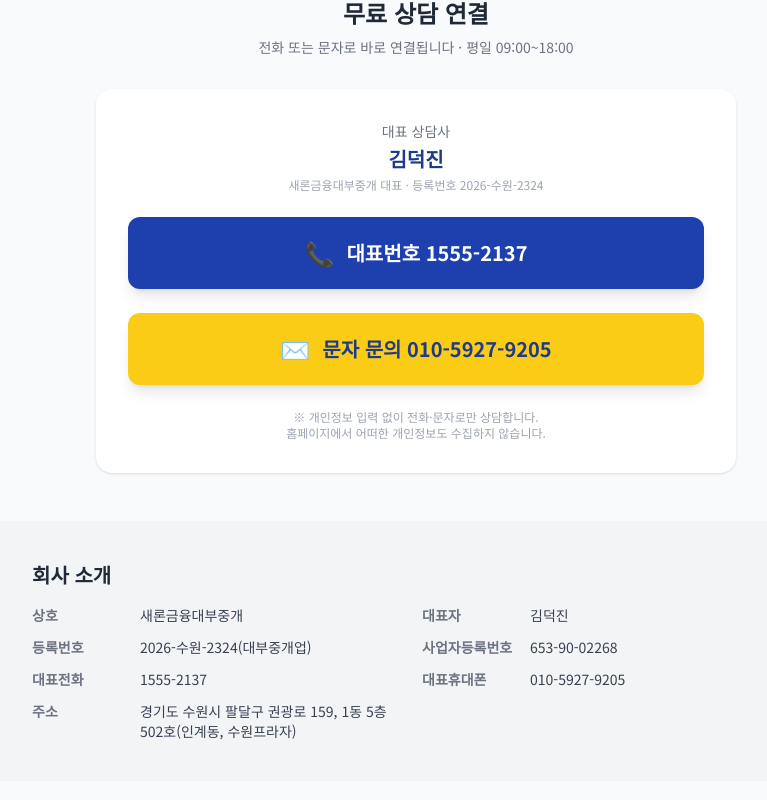
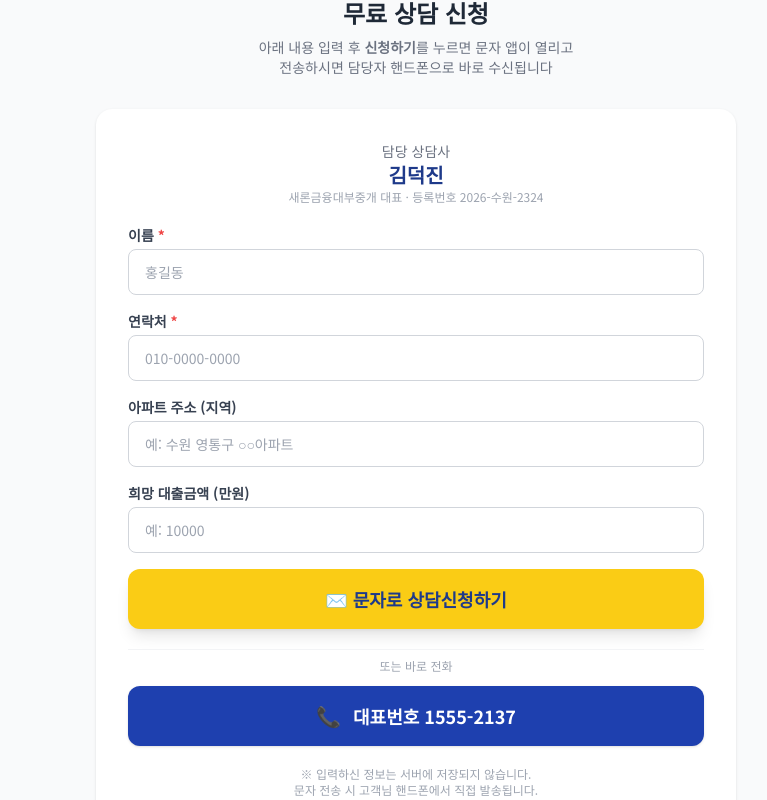
Before and after one commit to HeeJeonLee/saeloan-financial, a React (Vite) app: page / in a window 1280 px wide. Shown: the part 1600-2400 px from the top of the page, without its empty margins (224-991 px from the left). Built offline with nearby package versions, Linux system fonts and the light colour scheme.

Commit message:
feat: 무료상담신청 폼 추가 (sms: 링크로 문자 전송)

```diff
--- a/src/App.jsx
+++ b/src/App.jsx
@@ -1,4 +1,4 @@
-import React from "react";
+import React, { useState } from "react";
 import "./index.css";
 
 const SERVICES = [
@@ -25,6 +25,18 @@ const LTV_TABLE = [
 ];
 
 function App() {
+  const [form, setForm] = useState({ name: "", phone: "", addr: "", amount: "" });
+  const [sent, setSent] = useState(false);
+
+  const handleChange = (e) => setForm({ ...form, [e.target.name]: e.target.value });
+
+  const handleConsult = (e) => {
+    e.preventDefault();
+    const msg =
+      `[새론금융 무료상담신청]\n이름: ${form.name}\n연락처: ${form.phone}\n아파트주소: ${form.addr}\n희망금액: ${form.amount}만원`;
+    window.location.href = `sms:01059279205?body=${encodeURIComponent(msg)}`;
+    setSent(true);
+  };
 
   return (
     <div className="min-h-screen bg-gray-50 flex flex-col">
@@ -137,34 +149,87 @@ function App() {
         </div>
       </section>
 
-      {/* ── 상담 연결 ── */}
+      {/* ── 무료상담신청 폼 ── */}
       <section id="consult" className="max-w-2xl mx-auto w-full px-4 py-12">
-        <h2 className="text-2xl font-bold text-center text-gray-800 mb-2">무료 상담 연결</h2>
+        <h2 className="text-2xl font-bold text-center text-gray-800 mb-2">무료 상담 신청</h2>
         <p className="text-center text-gray-500 mb-8 text-sm">
-          전화 또는 문자로 바로 연결됩니다 · 평일 09:00~18:00
+          아래 내용 입력 후 <strong>신청하기</strong>를 누르면 문자 앱이 열리고<br />
+          전송하시면 담당자 핸드폰으로 바로 수신됩니다
         </p>
-        <div className="bg-white rounded-2xl shadow p-8 text-center space-y-6">
+        <div className="bg-white rounded-2xl shadow p-8 space-y-5">
           {/* 대표 정보 */}
-          <div>
-            <p className="text-gray-500 text-sm mb-1">대표 상담사</p>
+          <div className="text-center mb-2">
+            <p className="text-gray-500 text-sm">담당 상담사</p>
             <p className="text-xl font-extrabold text-blue-900">김덕진</p>
-            <p className="text-gray-400 text-xs mt-1">새론금융대부중개 대표 · 등록번호 2026-수원-2324</p>
+            <p className="text-gray-400 text-xs">새론금융대부중개 대표 · 등록번호 2026-수원-2324</p>
           </div>
-          {/* 전화 버튼 */}
-          <a href="tel:15552137"
-            className="flex items-center justify-center gap-3 w-full bg-blue-800 text-white font-bold py-5 rounded-xl text-xl hover:bg-blue-700 active:scale-95 transition shadow-lg">
-            <span className="text-2xl">📞</span>
-            <span>대표번호 1555-2137</span>
-          </a>
-          {/* 문자 버튼 */}
-          <a href="sms:01059279205"
-            className="flex items-center justify-center gap-3 w-full bg-yellow-400 text-blue-900 font-bold py-5 rounded-xl text-xl hover:bg-yellow-300 active:scale-95 transition shadow-lg">
-            <span className="text-2xl">✉️</span>
-            <span>문자 문의 010-5927-9205</span>
-          </a>
-          <p className="text-xs text-gray-400">
-            ※ 개인정보 입력 없이 전화·문자로만 상담합니다.<br />
-            홈페이지에서 어떠한 개인정보도 수집하지 않습니다.
+
+          {sent ? (
+            <div className="text-center py-6">
+              <p className="text-2xl mb-2">✅</p>
+              <p className="text-blue-900 font-bold text-lg">문자 앱이 열렸습니다</p>
+              <p className="text-gray-500 text-sm mt-1">전송 버튼을 눌러 발송해 주세요<br />담당자가 빠르게 연락드립니다</p>
+              <button onClick={() => setSent(false)} className="mt-4 text-xs text-gray-400 underline">다시 작성</button>
+            </div>
+          ) : (
+            <form onSubmit={handleConsult} className="space-y-4">
+              <div>
+                <label className="block text-sm font-semibold text-gray-700 mb-1">이름 <span className="text-red-500">*</span></label>
+                <input
+                  type="text" name="name" required
+                  value={form.name} onChange={handleChange}
+                  placeholder="홍길동"
+                  className="w-full border border-gray-300 rounded-lg px-4 py-3 text-sm focus:outline-none focus:ring-2 focus:ring-blue-400"
+                />
+              </div>
+              <div>
+                <label className="block text-sm font-semibold text-gray-700 mb-1">연락처 <span className="text-red-500">*</span></label>
+                <input
+                  type="tel" name="phone" required
+                  value={form.phone} onChange={handleChange}
+                  placeholder="010-0000-0000"
+                  className="w-full border border-gray-300 rounded-lg px-4 py-3 text-sm focus:outline-none focus:ring-2 focus:ring-blue-400"
+                />
+              </div>
+              <div>
+                <label className="block text-sm font-semibold text-gray-700 mb-1">아파트 주소 (지역)</label>
+                <input
+                  type="text" name="addr"
+                  value={form.addr} onChange={handleChange}
+                  placeholder="예: 수원 영통구 ○○아파트"
+                  className="w-full border border-gray-300 rounded-lg px-4 py-3 text-sm focus:outline-none focus:ring-2 focus:ring-blue-400"
+                />
+              </div>
+              <div>
+                <label className="block text-sm font-semibold text-gray-700 mb-1">희망 대출금액 (만원)</label>
+                <input
+                  type="text" name="amount"
+                  value={form.amount} onChange={handleChange}
+                  placeholder="예: 10000"
+                  className="w-full border border-gray-300 rounded-lg px-4 py-3 text-sm focus:outline-none focus:ring-2 focus:ring-blue-400"
+                />
+              </div>
+              <button
+                type="submit"
+                className="w-full bg-yellow-400 text-blue-900 font-bold py-4 rounded-xl text-lg hover:bg-yellow-300 active:scale-95 transition shadow-lg mt-2">
+                ✉️ 문자로 상담신청하기
+              </button>
+            </form>
+          )}
+
+          {/* 직접 전화 */}
+          <div className="pt-2 border-t border-gray-100">
+            <p className="text-center text-xs text-gray-400 mb-3">또는 바로 전화</p>
+            <a href="tel:15552137"
+              className="flex items-center justify-center gap-3 w-full bg-blue-800 text-white font-bold py-4 rounded-xl text-lg hover:bg-blue-700 active:scale-95 transition shadow">
+              <span className="text-xl">📞</span>
+              <span>대표번호 1555-2137</span>
+            </a>
+          </div>
+
+          <p className="text-xs text-gray-400 text-center">
+            ※ 입력하신 정보는 서버에 저장되지 않습니다.<br />
+            문자 전송 시 고객님 핸드폰에서 직접 발송됩니다.
           </p>
         </div>
       </section>
```
